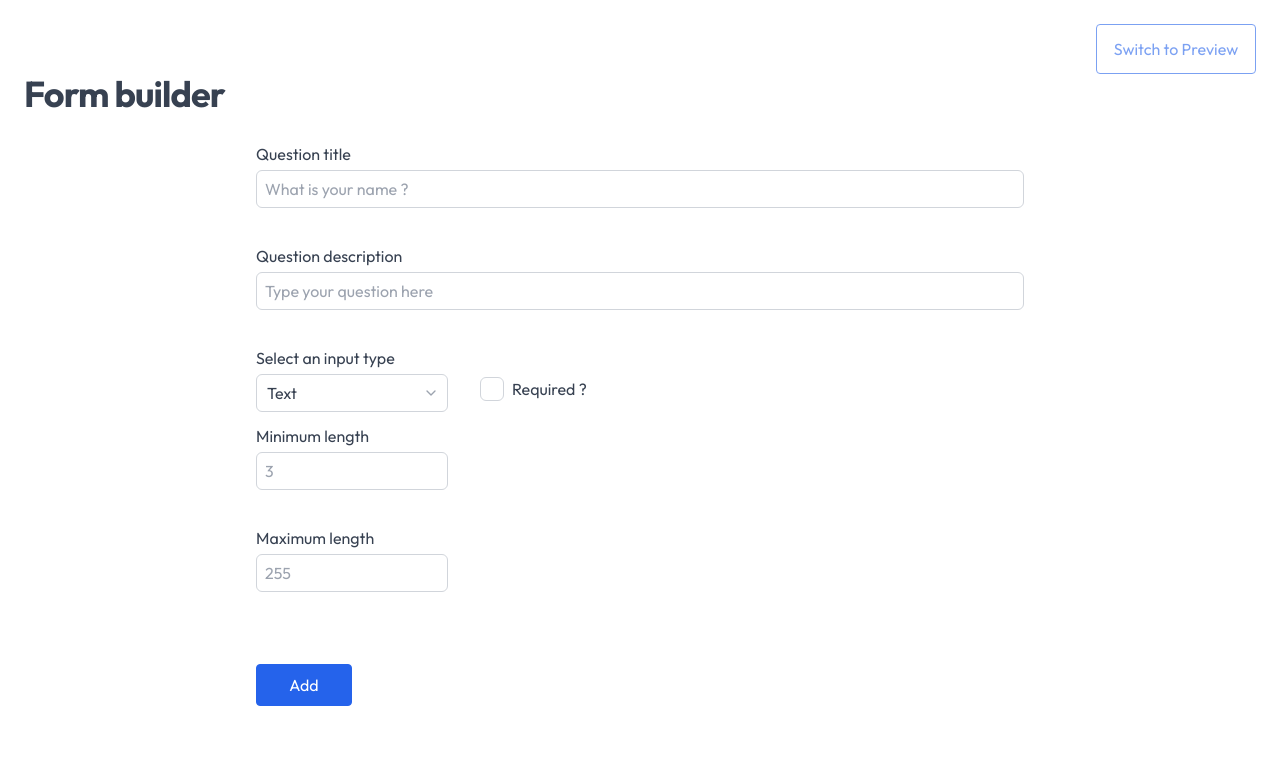
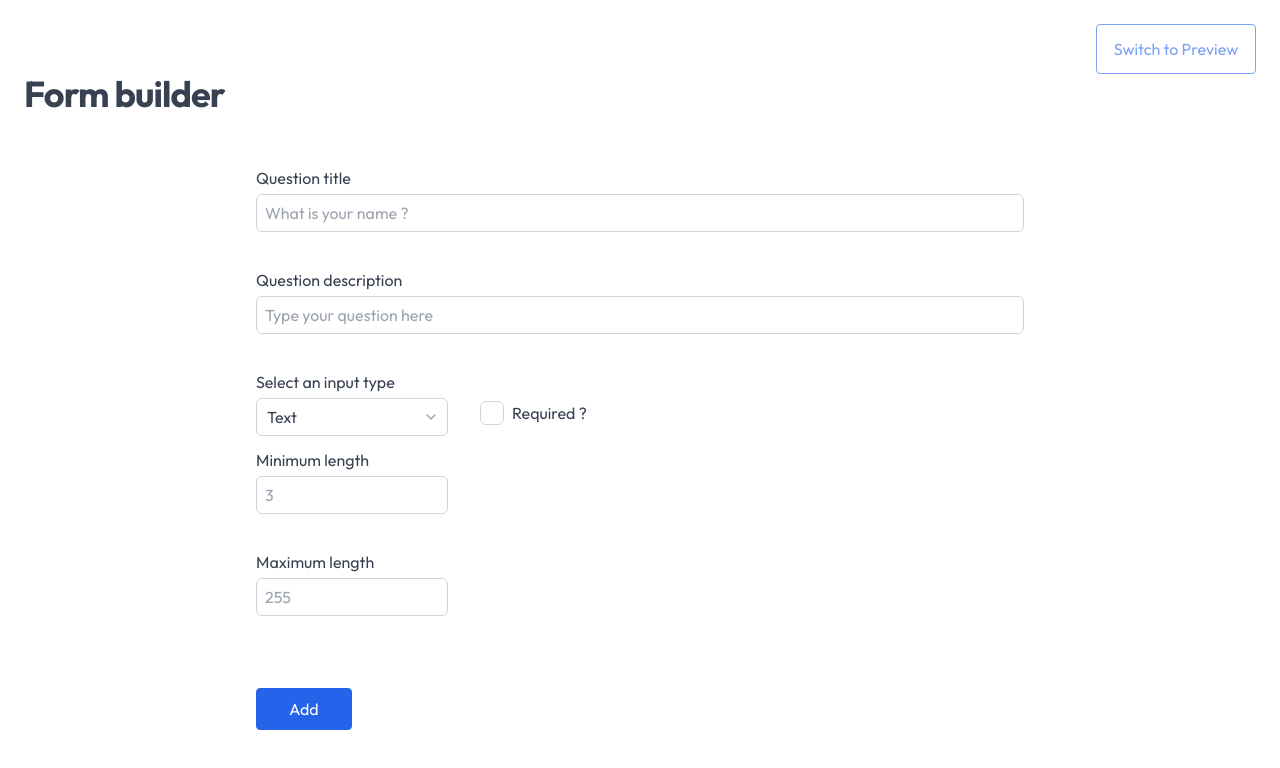
Before and after one commit to shirshendubhowmick/form-builder, a React (Vite) app: page / in a window 1280 px wide. Shown: the top 768 px of the page. Built offline with nearby package versions, Linux system fonts and the light colour scheme.

Commit message:
feat: adjust flex container to ensure minimum height for better layout

```diff
--- a/src/views/Builder/Builder.tsx
+++ b/src/views/Builder/Builder.tsx
@@ -153,7 +153,7 @@ function Builder(props: BuilderProps) {
         )}
         {shouldShowNewQuestiopnForm && (
           <>
-            <div className="flex justify-end">
+            <div className="flex min-h-6 justify-end">
               {autoSaveStatus === AUTO_SAVE_STATUS.LOADING && (
                 <LoaderCircle className="animate-spin text-color-primary" />
               )}
```
